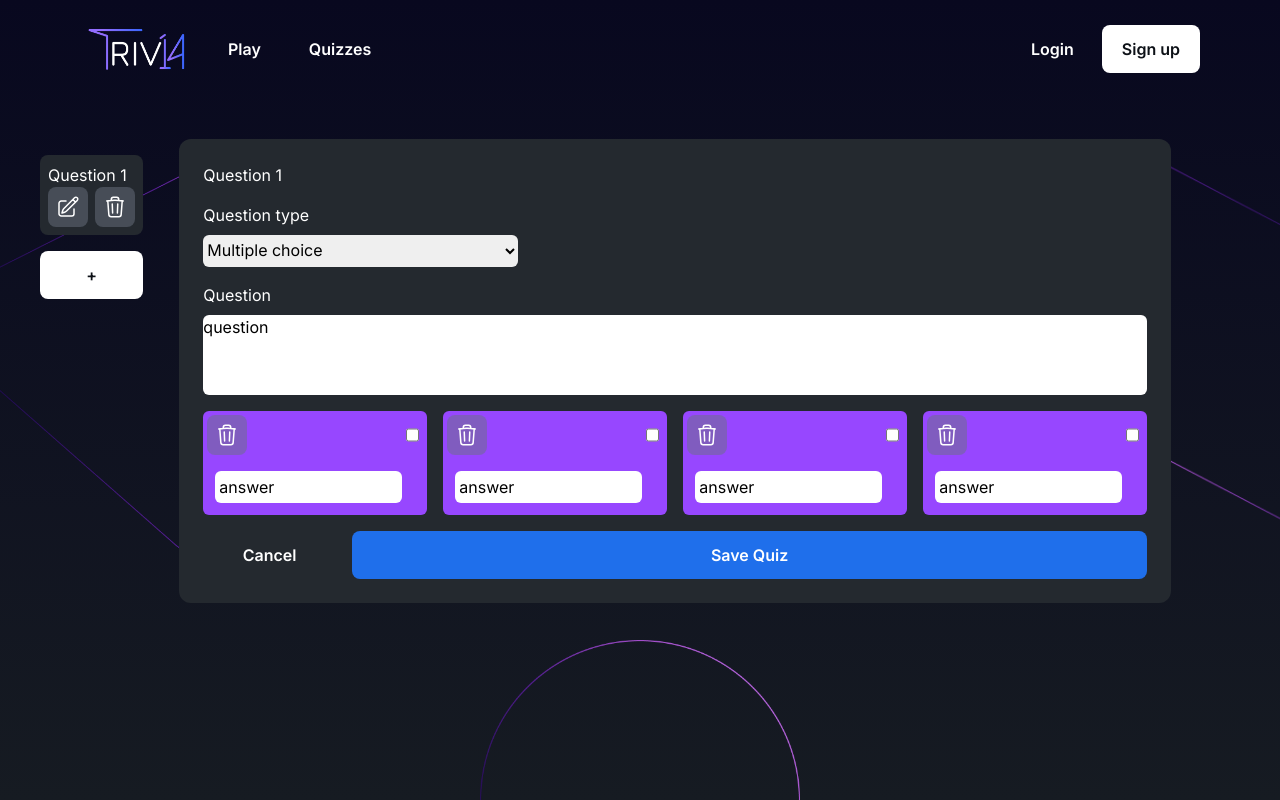
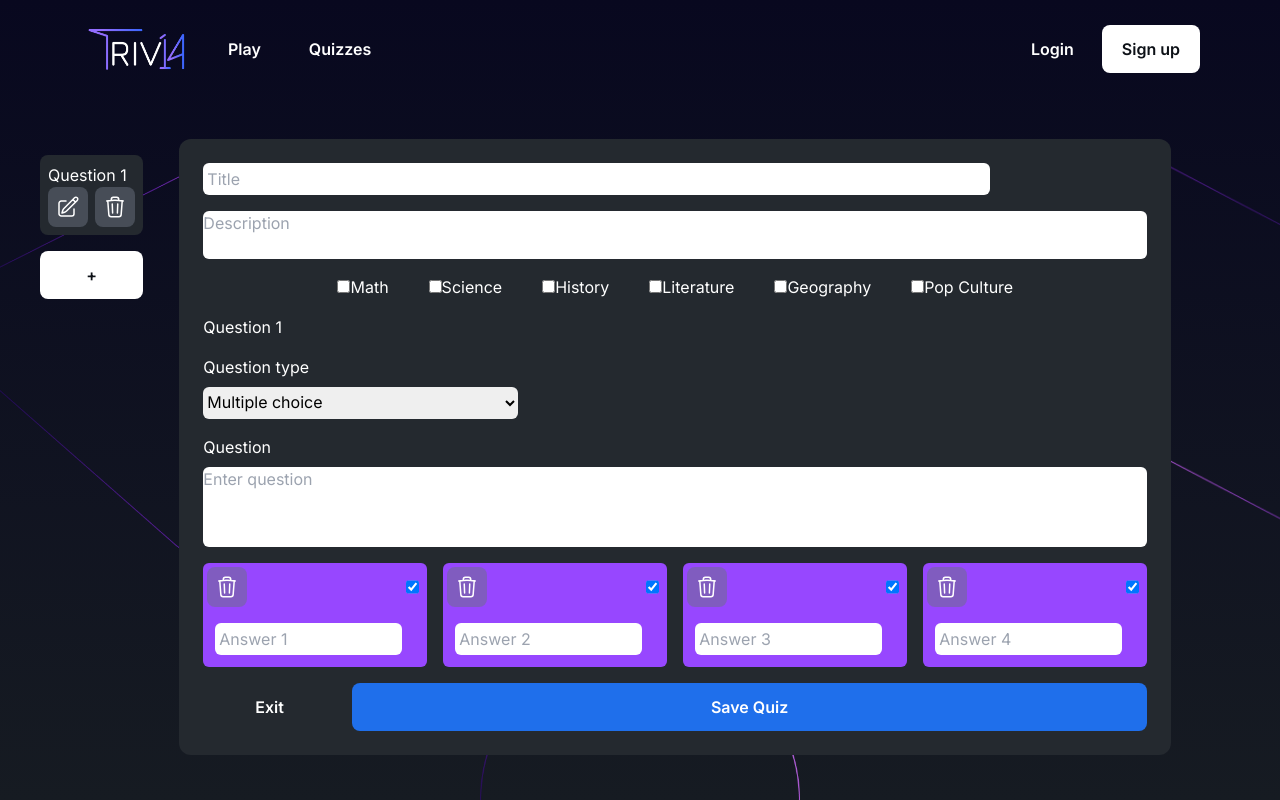
Before and after one commit to jacob-kn/TRIV14, a React (Create React App) app in the folder frontend/: page /quizzes/create in a window 1280 px wide. Built offline with nearby package versions, Linux system fonts and the light colour scheme.

Commit message:
full functionality update

```diff
--- a/frontend/src/pages/Create.jsx
+++ b/frontend/src/pages/Create.jsx
@@ -1,28 +1,47 @@
 import React, { useState } from 'react';
-
+import { Link, useLocation } from 'wouter';
 import Button from '../components/Button';
+import Loader from '../components/Loader';
 import IconButton from '../components/IconButton';
 import BgFlourish from '../components/BgFlourish';
 import { PencilSquareIcon, TrashIcon } from '@heroicons/react/24/outline';
+import { useAddQuizMutation } from '../slices/quizzesApiSlice';
+import { toast } from 'react-toastify';
 
 function Create() {
+  const [addQuiz, { isLoading }] = useAddQuizMutation();
+  const [, navigate] = useLocation();
+
+  const defaultTF = [
+    { text: '', isCorrect: true },
+    { text: '', isCorrect: false },
+  ]
+
+  const defaultOptions = [
+    { text: '', isCorrect: true },
+    { text: '', isCorrect: true },
+    { text: '', isCorrect: true },
+    { text: '', isCorrect: true },
+  ];
   const defaultQuestion = {
     content: '',
-    type: 'multipleChoice',
-    answers: [{ text: 'a', correct: false }, { text: 'b', correct: false }, { text: 'c', correct: false }, { text: 'd', correct: false }],
+    type: 'Multiple Choice',
+    options: defaultOptions,
   };
+
+  const [title, setTitle] = useState('');
+  const [description, setDescription] = useState('');
+  const [isPublic, setIsPublic] = useState(true);
 
   const [currentQuestions, setCurrentQuestions] = useState([defaultQuestion]);
 
   const [currentQuestionIndex, setCurrentQuestionIndex] = useState(0);
 
+  const [questionType, setQuestionType] = useState('Multiple Choice');
+  const [questionContent, setQuestionContent] = useState('');
+
+  const [currentAnswers, setCurrentAnswers] = useState(defaultOptions);
   const [answerCount, setAnswerCount] = useState(4);
-
-
-  const [questionType, setQuestionType] = useState('multipleChoice');
-  const [questionContent, setQuestionContent] = useState('question');
-  const [currentAnswers, setCurrentAnswers] = useState(new Array(answerCount).fill({ text: 'answer', correct: false }));
-
 
   const changeQuestion = (index) => {
     if (index !== currentQuestionIndex) {
@@ -33,7 +52,7 @@ function Create() {
             ...question,
             type: questionType,
             content: questionContent,
-            answers: currentAnswers
+            options: currentAnswers
           };
         }
         return question;
@@ -46,11 +65,21 @@ function Create() {
       const selectedQuestion = updatedQuestions[index];
       setQuestionType(selectedQuestion.type);
       setQuestionContent(selectedQuestion.content);
-      setCurrentAnswers(selectedQuestion.answers);
+      setCurrentAnswers(selectedQuestion.options);
       setCurrentQuestions(updatedQuestions);
-      setAnswerCount(selectedQuestion.answers.length);
+      setAnswerCount(selectedQuestion.options.length);
 
     }
+  }
+
+  const handleTitleTextChange = (e) => {
+    const newTitle = e.target.value;
+    setTitle(newTitle);
+  };
+
+  const handleDescriptionTextChange = (e) => {
+    const newDesc = e.target.value;
+    setDescription(newDesc);
   }
 
   const addQuestion = () => {
@@ -59,6 +88,7 @@ function Create() {
   };
 
   const removeQuestion = (index) => {
+    if (currentQuestions.length > 1) {
       if(currentQuestionIndex === index && currentQuestionIndex > 0) {
 
         changeQuestion(index - 1);
@@ -67,39 +97,43 @@ function Create() {
           changeQuestion(index + 1);
           setCurrentQuestionIndex(0);
       }
-    if (currentQuestions.length > 1) {
+
       const updatedQuestions = currentQuestions.filter((_, i) => i !== index); // Remove the corresponding question when its Delete button is clicked
       setCurrentQuestions(updatedQuestions);
     }
-
+    else {
+      toast.error("You cannot delete your only question");
+    }
   };
 
   const handleQuestionTypeChange = (event) => {
     setQuestionType(event.target.value); // Update the question type based on dropdown selection
-    // Adjust answers if switching from short answer to multiple choice
-    if (event.target.value === 'multipleChoice' && answerCount > 4) {
+    // Adjust options if switching from Fill in the Blank to multiple choice
+    if (event.target.value === 'Multiple Choice' && answerCount > 4) {
       setAnswerCount(4);
     }
-    if (event.target.value === 'multipleChoice' && answerCount < 2) {
+    if (event.target.value === 'Multiple Choice' && answerCount < 2) {
       setAnswerCount(2);
+      setCurrentAnswers(defaultTF);
     }
   };
 
   const addAnswer = () => {
-    if ((questionType === 'shortAnswer' && answerCount < 100) || (questionType === 'multipleChoice' && answerCount < 4)) {
-      const newAnswer = { text: '', correct: false }; // Create a new empty answer object
+    if ((questionType === 'Fill in the Blank' && answerCount < 100) || (questionType === 'Multiple Choice' && answerCount < 4)) {
+      const newAnswer = { text: '', correct: true }; // Create a new empty answer object
       setCurrentAnswers(prevAnswers => [...prevAnswers, newAnswer]); // Add the new answer to the currentAnswers state
       setAnswerCount(answerCount + 1);
     }
   };
 
   const removeAnswer = (index) => {
-    if ((questionType === 'shortAnswer' && answerCount > 1) || (questionType === 'multipleChoice' && answerCount > 2)) {
-
-
+    if ((questionType === 'Fill in the Blank' && answerCount > 1) || (questionType === 'Multiple Choice' && answerCount > 2)) {
       const updatedAnswers = currentAnswers.filter((_, i) => i !== index); // Remove the corresponding question when its Delete button is clicked
       setCurrentAnswers(updatedAnswers);
       setAnswerCount(answerCount - 1);
+    }
+    else {
+      toast.error("Deletion failed; Your question currently has the minimum quanitity of answers.");
     }
   };
 
@@ -111,16 +145,56 @@ function Create() {
 
   const handleCorrectnessChange = (e, index) => {
     const updatedAnswers = [...currentAnswers];
-    updatedAnswers[index].correct = e.target.checked;
+    updatedAnswers[index].isCorrect = e.target.checked;
     setCurrentAnswers(updatedAnswers);
   };
 
+  const handleSaveQuiz = async () => {
+
+    const updatedQuestions = currentQuestions.map((question, i) => {
+        if (i === currentQuestionIndex) {
+          return {
+            ...question,
+            type: questionType,
+            question: questionContent,
+            options: currentAnswers
+          };
+        }
+        return question;
+      });
+
+    const checkboxes = document.querySelectorAll('#tagboxes input[type="checkbox"]:checked');
+    const tags = Array.from(checkboxes).map((checkbox) => checkbox.value);
+
+    const thisQuiz = {
+      title,
+      description,
+      tags,
+      isPublic,
+      questions: updatedQuestions,
+
+    };
+
+    console.log(thisQuiz);
+
+    try {
+      await addQuiz(thisQuiz).unwrap();
+      toast.success('Quiz created!');
+      navigate('/my-account');
+    } catch (error) {
+      toast.error('Unable to create quiz');
+    }
+  };
+
+  if (isLoading) {
+    return <Loader />;
+  }
 
   return (
     <div className="flex flex-row gap-9 ml-10">
         <BgFlourish flourish="3" />
 
-
+        {/* List of Questions */}
         <div className='w-1/12'>
         <ul className=" md:max-w-7xl rounded-md">
           {currentQuestions.map((question, index) => (
@@ -142,9 +216,53 @@ function Create() {
       </div>
 
 
+        <div className="relative flex flex-col gap-4 items-center p-6 rounded-xl bg-surface text-white w-4/5 mr-10">
+        <input
+            type="text"
+            id={`title`}
+            name={`title`}
+            value={title}
+            placeholder="Title"
+            className='text-black rounded-md p-1 mr-auto w-5/6'
+            onChange={(e) => handleTitleTextChange(e)}
+          />
+          <textarea
+            value={description}
+            onChange={(e) => handleDescriptionTextChange(e)}
+            id="desc"
+            name="desc"
+            placeholder={`Description`}
+            className="text-black w-full resize-none rounded-md">
+          </textarea>
+
+            <div id="tagboxes" className='flex flex-row gap-10 '>
+              <label>
+                <input type="checkbox" name="Math" value=" Math" />
+                Math
+              </label>
+              <label>
+                <input type="checkbox" name="Science" value=" Science" />
+                Science
+              </label>
+              <label>
+                <input type="checkbox" name="History" value=" History" />
+                History
+              </label>
+              <label>
+                <input type="checkbox" name="Literature" value=" Literature" />
+                Literature
+              </label>
+              <label>
+                <input type="checkbox" name="Geography" value=" Geography" />
+                Geography
+              </label>
+              <label>
+                <input type="checkbox" name="PopCulture" value=" Pop Culture" />
+                Pop Culture
+              </label>
+            </div>
 
 
-        <div className="relative flex flex-col gap-4 items-center p-6 rounded-xl bg-surface text-white w-4/5 mr-10">
             <h2 className="mr-auto">Question {currentQuestionIndex + 1}</h2>
 
             {/* Dropdown for Question type */}
@@ -157,19 +275,19 @@ function Create() {
                     value={questionType}
                     onChange={handleQuestionTypeChange}
                 >
-                    <option value="multipleChoice">Multiple choice</option>
-                    <option value="shortAnswer">Short answer</option>
+                    <option value="Multiple Choice">Multiple choice</option>
+                    <option value="Fill in the Blank">Fill in the Blank</option>
                 </select>
             </div>
 
             {/* Text field for Question */}
             <div className="flex flex-col gap-2 mr-auto w-full">
                 <label htmlFor="questionInput">Question</label>
-                <textarea value={questionContent} onChange={(e) => setQuestionContent(e.target.value)} id="questionInput" name="questionInput" className="text-black h-20 resize-none rounded-md"></textarea>
+                <textarea value={questionContent} onChange={(e) => setQuestionContent(e.target.value)} id="questionInput" name="questionInput" placeholder={`Enter question`} className="text-black h-20 resize-none rounded-md"></textarea>
             </div>
 
             {/*Render Multiple Choice */}
-            {questionType === 'multipleChoice' && (
+            {questionType === 'Multiple Choice' && (
             <div className='flex flex-row gap-4 w-full justify-between'>
                 {Array.from({ length: answerCount }).map((_, index) => (
 
@@ -180,7 +298,7 @@ function Create() {
                     </IconButton>
                     <input
                       type="checkbox"
-                      checked={currentAnswers[index]?.correct || false}
+                      checked={currentAnswers[index]?.isCorrect}
                       id={`checkbox${index + 1}`}
                       name={`checkbox${index + 1}`}
                       className='ml-auto mr-2'
@@ -191,8 +309,9 @@ function Create() {
                       type="text"
                       id={`input${index + 1}`}
                       name={`input${index + 1}`}
+                      placeholder={`Answer ${index + 1}`}
                       className='text-black rounded-md p-1 m-3 w-5/6'
-                      value={currentAnswers[index].text}
+                      value={currentAnswers[index].text || ''}
                       onChange={(e) => handleAnswerTextChange(e, index)}
                     />
                 </div>
@@ -202,19 +321,19 @@ function Create() {
             )}
 
 
-            {/* Render text fields for short answers */}
-            {questionType === 'shortAnswer' && (
+            {/* Render text fields for Fill in the Blanks */}
+            {questionType === 'Fill in the Blank' && (
             <div className="flex flex-col gap-4 w-full justify-between">
-                {/* Render text fields for short answers */}
+                {/* Render text fields for Fill in the Blanks */}
                 {Array.from({ length: answerCount }).map((_, index) => (
                 <div key={index} className="bg-haiti rounded-md px-2 py-4 flex flex-row ">
                     <input
                     type="text"
                     id={`input${index + 1}`}
                     name={`input${index + 1}`}
-                    placeholder={`Short Answer ${index + 1}`}
+                    placeholder={`Fill in the Blank ${index + 1}`}
                     className="text-black  rounded-md p-1 w-full"
-                    value={currentAnswers[index].text}
+                    value={currentAnswers[index].text || ''}
                     onChange={(e) => handleAnswerTextChange(e, index)}
                     />
                     <IconButton className="inline m-1" type="secondary" onClick={() => removeAnswer(index)}>
@@ -229,10 +348,12 @@ function Create() {
 
             {/* Cancel & Delete Buttons */}
             <div className="grid grid-cols-4 gap-4 w-full">
+              <Link to="/my-account">
                 <Button isSubmit type="tertiary" className="w-full">
-                Cancel
+                  Exit
                 </Button>
-                <Button isSubmit type="secondary" className="w-full">
+              </Link>
+              <Button isSubmit type="secondary" className="w-full" onClick={handleSaveQuiz}>
                 Save Quiz
               </Button>
             </div>
@@ -250,8 +371,6 @@ function Create() {
 
         </div>
 
-
-
     </div>
   );
 }
--- a/frontend/src/pages/Edit.jsx
+++ b/frontend/src/pages/Edit.jsx
@@ -6,34 +6,43 @@ import Button from '../components/Button';
 import IconButton from '../components/IconButton';
 import BgFlourish from '../components/BgFlourish';
 import { PencilSquareIcon, TrashIcon } from '@heroicons/react/24/outline';
+import { useUpdateQuizMutation } from '../slices/quizzesApiSlice';
+import { toast } from 'react-toastify';
 
 function Edit() {
   const { quizId } = useParams(); // Extract the quizId from the URL parameters
   const { data: quiz, isLoading, isError } = useGetQuizQuery(quizId);
+  const [updateQuiz, { isLoading: isUpdating }] = useUpdateQuizMutation();
+  const [, navigate] = useLocation();
 
 
-
+  const defaultOptions = [
+    { text: 'a', isCorrect: true },
+    { text: 'b', isCorrect: true },
+    { text: 'c', isCorrect: true },
+    { text: 'd', isCorrect: true },
+  ];
   const defaultQuestion = {
     question: '',
     type: 'Multiple Choice',
-    options: [{ text: 'a', isCorrect: true }, { text: 'b', isCorrect: true }, { text: 'c', isCorrect: true }, { text: 'd', isCorrect: true }],
+    options: defaultOptions,
   };
 
   const [title, setTitle] = useState(quiz?.title || '');
-  const [description, setDescription] = useState(quiz?.description || '')
+  const [description, setDescription] = useState(quiz?.description || '');
+  const [isPublic, setIsPublic] = useState(quiz?.isPublic || false);
+  const [ID, setID] = useState(quiz?._id);
+
   const [currentQuestions, setCurrentQuestions] = useState(quiz?.questions || [defaultQuestion]);
 
   const [currentQuestionIndex, setCurrentQuestionIndex] = useState(0);
 
-
-
-
   const [questionType, setQuestionType] = useState(quiz ? (quiz.questions[currentQuestionIndex]?.type || 'Multiple Choice') : 'Multiple Choice');
   const [questionContent, setQuestionContent] = useState(quiz?.questions[currentQuestionIndex]?.question || '');
 
-  //should be dynamic
-  const [currentAnswers, setCurrentAnswers] = useState([{ text: quiz?.questions[currentQuestionIndex]?.options[0].text, isCorrect: quiz?.questions[currentQuestionIndex]?.options[0].isCorrect }]
-    || [{ text: 'a', isCorrect: true }, { text: 'b', isCorrect: true }, { text: 'c', isCorrect: true }, { text: 'd', isCorrect: true }]);
+  const initialAnswers = quiz?.questions[currentQuestionIndex]?.options.map(option => ({ text: option.text, isCorrect: option.isCorrect })) || defaultOptions;
+
+  const [currentAnswers, setCurrentAnswers] = useState(initialAnswers);
   const [answerCount, setAnswerCount] = useState(currentAnswers.length);
 
   const changeQuestion = (index) => {
@@ -81,20 +90,27 @@ function Edit() {
   };
 
   const removeQuestion = (index) => {
+    if (currentQuestions.length > 1) {
       if(currentQuestionIndex === index && currentQuestionIndex > 0) {
 
         changeQuestion(index - 1);
       }
-    if (currentQuestions.length > 1) {
+      else if(currentQuestionIndex === index) {
+          changeQuestion(index + 1);
+          setCurrentQuestionIndex(0);
+      }
+
       const updatedQuestions = currentQuestions.filter((_, i) => i !== index); // Remove the corresponding question when its Delete button is clicked
       setCurrentQuestions(updatedQuestions);
     }
-
+    else {
+      toast.error("You cannot delete your only question");
+    }
   };
 
   const handleQuestionTypeChange = (event) => {
     setQuestionType(event.target.value); // Update the question type based on dropdown selection
-    // Adjust answers if switching from short answer to multiple choice
+    // Adjust answers if switching from Fill in the Blank to multiple choice
     if (event.target.value === 'Multiple Choice' && answerCount > 4) {
       setAnswerCount(4);
     }
@@ -104,80 +120,83 @@ function Edit() {
   };
 
   const addAnswer = () => {
-    if ((questionType === 'Short Answer' && answerCount < 100) || (questionType === 'Multiple Choice' && answerCount < 4)) {
-      const newAnswer = { text: '', isCorrect: true }; // Create a new empty answer object
+    if ((questionType === 'Fill in the Blank' && answerCount < 100) || (questionType === 'Multiple Choice' && answerCount < 4)) {
+      const newAnswer = { text: '', correct: true }; // Create a new empty answer object
       setCurrentAnswers(prevAnswers => [...prevAnswers, newAnswer]); // Add the new answer to the currentAnswers state
       setAnswerCount(answerCount + 1);
     }
   };
 
   const removeAnswer = (index) => {
-    if ((questionType === 'Short Answer' && answerCount > 1) || (questionType === 'Multiple Choice' && answerCount > 2)) {
-
-
+    if ((questionType === 'Fill in the Blank' && answerCount > 1) || (questionType === 'Multiple Choice' && answerCount > 2)) {
       const updatedAnswers = currentAnswers.filter((_, i) => i !== index); // Remove the corresponding question when its Delete button is clicked
       setCurrentAnswers(updatedAnswers);
       setAnswerCount(answerCount - 1);
     }
+    else {
+      toast.error("Deletion failed; Your question currently has the minimum quanitity of answers.");
+    }
   };
 
   const handleAnswerTextChange = (e, index) => {
-    const updatedAnswers = [...currentAnswers];
-    updatedAnswers[index].text = e.target.value;
+    const updatedAnswers = currentAnswers.map((answer, i) => {
+      if (i === index) {
+        return { ...answer, text: e.target.value };
+      }
+      return answer;
+    });
     setCurrentAnswers(updatedAnswers);
   };
 
   const handleCorrectnessChange = (e, index) => {
-    const updatedAnswers = [...currentAnswers];
-    updatedAnswers[index].isCorrect = e.target.checked;
+    const updatedAnswers = currentAnswers.map((answer, i) => {
+      if (i === index) {
+        return { ...answer, isCorrect: e.target.checked };
+      }
+      return answer;
+    });
     setCurrentAnswers(updatedAnswers);
   };
 
   const handleSaveQuiz = async () => {
 
-    changeQuestion(currentQuestionIndex);
-    try {
+    const updatedQuestions = currentQuestions.map((question, i) => {
+        if (i === currentQuestionIndex) {
+          return {
+            ...question,
+            type: questionType,
+            question: questionContent,
+            options: currentAnswers
+          };
+        }
+        return question;
+      });
 
     const checkboxes = document.querySelectorAll('#tagboxes input[type="checkbox"]:checked');
     const tags = Array.from(checkboxes).map((checkbox) => checkbox.value);
 
-      const response = await fetch(`/api/quizzes/${quizId}`, {
-        method: 'PUT',
-        headers: {
-          'Content-Type': 'application/json',
-        },
-        body: JSON.stringify({
+    const thisQuiz = {
+      _id: quizId,
       title,
       description,
-          tags, // Include logic to gather tags data
-          isPublic: false, // Include logic to set isPublic flag
-          questions: currentQuestions,
-        }),
-      });
+      tags,
+      isPublic,
+      questions: updatedQuestions,
 
-      console.log(JSON.stringify({
-        title,
-        description,
-        tags, // Include logic to gather tags data
-        isPublic: false, // Include logic to set isPublic flag
-        questions: currentQuestions,
-      }))
+    };
 
-      if (response.ok) {
-        // Quiz saved successfully
-        // You might want to handle the success scenario here (e.g., show a success message)
-        console.log("response.ok");
-      } else {
-        // Handle the case where the server returns an error
-        // You can access the error response from `response` object if needed
-        console.log("not response.ok");
-      }
+    console.log(thisQuiz);
+
+    try {
+      await updateQuiz(thisQuiz).unwrap();
+      toast.success('Quiz updated!');
+      navigate('/my-account');
     } catch (error) {
-      console.log("error caught");
+      toast.error('Unable to update quiz');
     }
   };
 
-  if (isLoading) {
+  if (isLoading || isUpdating) {
     return <Loader />;
   }
 
@@ -215,8 +234,6 @@ function Edit() {
         </ul>
         <Button className="w-full" onClick={addQuestion}>+</Button>
       </div>
-
-
 
 
       <div className="relative flex flex-col gap-4 items-center p-6 rounded-xl bg-surface text-white w-4/5 mr-10">
@@ -279,7 +296,7 @@ function Edit() {
                   onChange={handleQuestionTypeChange}
               >
                   <option value="Multiple Choice">Multiple choice</option>
-                    <option value="Short Answer">Short answer</option>
+                  <option value="Fill in the Blank">Fill in the Blank</option>
               </select>
           </div>
 
@@ -301,7 +318,7 @@ function Edit() {
                   </IconButton>
                   <input
                     type="checkbox"
-                      checked={currentAnswers[index]?.isCorrect || false}
+                    checked={currentAnswers[index]?.isCorrect}
                     id={`checkbox${index + 1}`}
                     name={`checkbox${index + 1}`}
                     className='ml-auto mr-2'
@@ -324,17 +341,17 @@ function Edit() {
           )}
 
 
-            {/* Render text fields for short answers */}
-            {questionType === 'Short Answer' && (
+          {/* Render text fields for Fill in the Blanks */}
+          {questionType === 'Fill in the Blank' && (
           <div className="flex flex-col gap-4 w-full justify-between">
-                {/* Render text fields for short answers */}
+              {/* Render text fields for Fill in the Blanks */}
               {Array.from({ length: answerCount }).map((_, index) => (
               <div key={index} className="bg-haiti rounded-md px-2 py-4 flex flex-row ">
                   <input
                   type="text"
                   id={`input${index + 1}`}
                   name={`input${index + 1}`}
-                    placeholder={`Short Answer ${index + 1}`}
+                  placeholder={`Fill in the Blank ${index + 1}`}
                   className="text-black  rounded-md p-1 w-full"
                   value={currentAnswers[index].text}
                   onChange={(e) => handleAnswerTextChange(e, index)}
@@ -353,7 +370,7 @@ function Edit() {
           <div className="grid grid-cols-4 gap-4 w-full">
               <Link to="/my-account">
                 <Button isSubmit type="tertiary" className="w-full">
-                    Cancel
+                  Exit
                 </Button>
               </Link>
               <Button isSubmit type="secondary" className="w-full" onClick={handleSaveQuiz}>
@@ -370,8 +387,6 @@ function Edit() {
               grid-column: span 1; /* Ensure each button spans only 1 column */
               }
           `}</style>
-
-
         </div>
 
 
```
Lines whose indentation alone changed are shown as unchanged.
